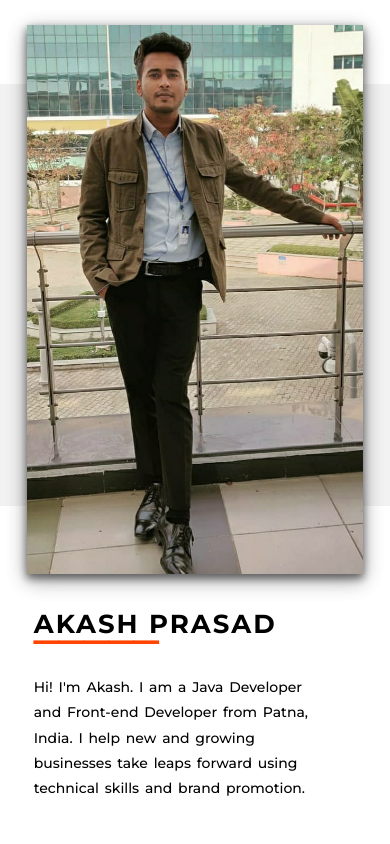
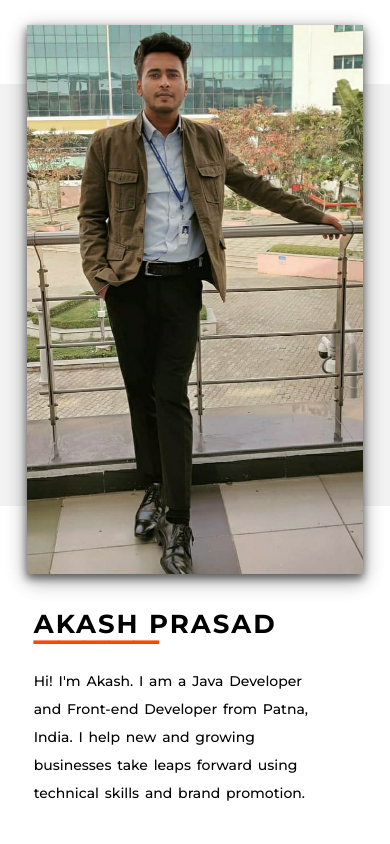
Before and after one commit to akashprd/Portfolio, a plain HTML site: page index.html in a window 390 px wide. Shown: the top 844 px of the page. Drawn offline with nearby package versions, Linux system fonts and the light colour scheme.

Commit message:
my-info changes

```diff
--- a/style.css
+++ b/style.css
@@ -322,12 +322,12 @@
     }
     .my-info{
         position: absolute;
-        margin: 80vh 8vh 0 4vh;
+        margin: 79vh 8vh 0 4vh;
         font-size: 14px;
         font-weight: 430;
         word-spacing: 2px;
         font-family: 'Montserrat', sans-serif;
-        line-height: 1.8;
+        line-height: 2;
 
     }
     /* button */
```
